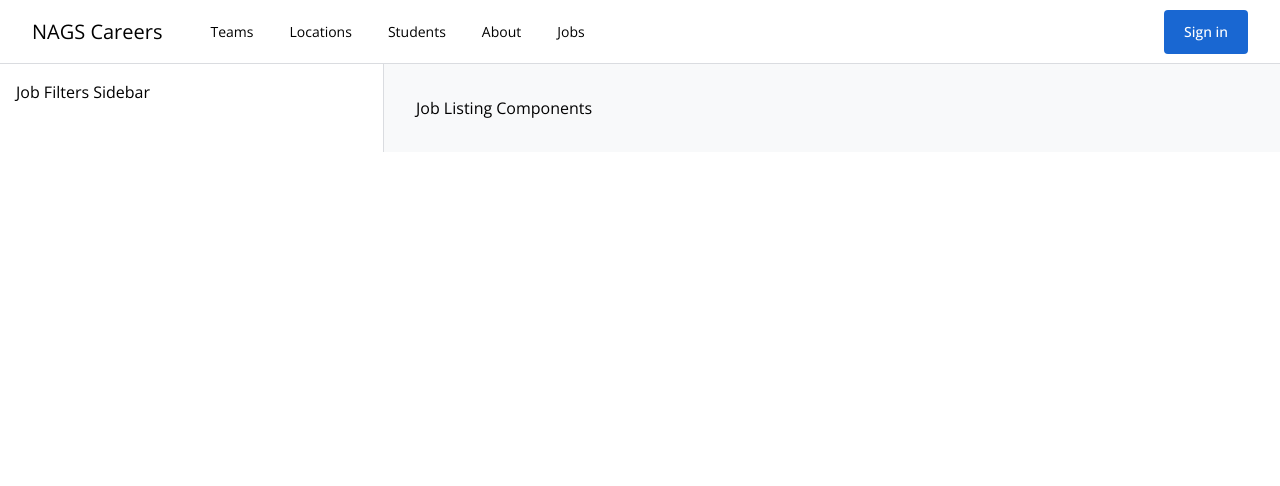
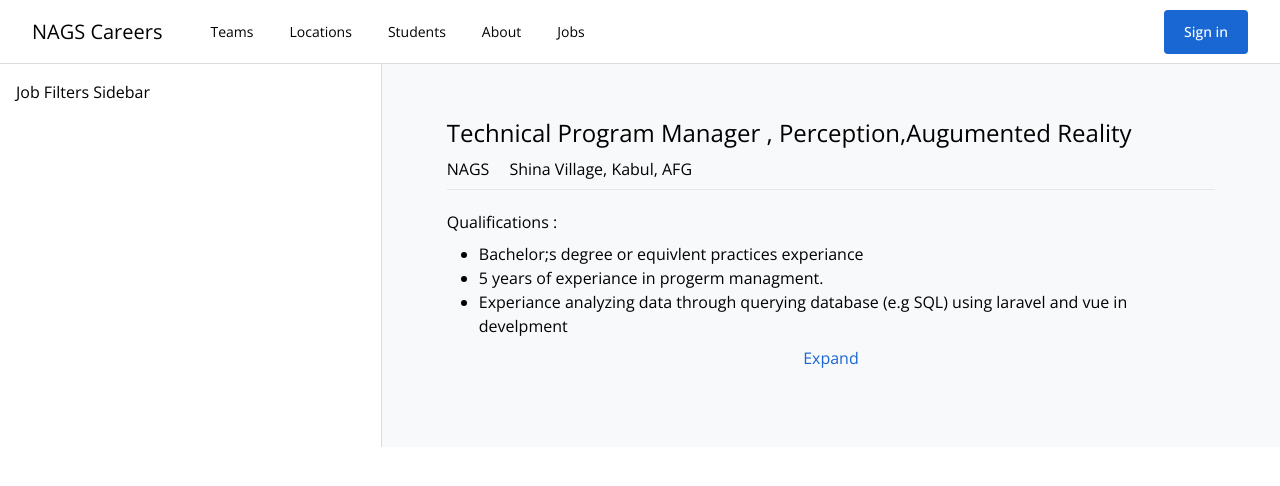
Before and after one commit to GhyasShahab/job-search, a Vue app: page /#/jobs/reasult in a window 1280 px wide. Shown: the top 486 px of the page. Built offline with nearby package versions, Linux system fonts and the light colour scheme.

Commit message:
Update JobListing component with job details

```diff
--- a/src/components/JobReasults/JobListing.vue
+++ b/src/components/JobReasults/JobListing.vue
@@ -1,5 +1,48 @@
 <template>
-  <main class="flex-auto p-8 bg-brand-gray-2">Job Listing Components</main>
+  <main class="flex-auto p-8 bg-brand-gray-2">
+    <ol>
+      <li class="mb-7">
+        <router-link
+          to="/jobs/reasult/1"
+          class="block mx-auto bg-brand-gray-2 border border-solid border-brand-gray-2 roundedy hover:shadow-gray"
+        >
+          <div class="pt-5 pb-2 mx-8 border-b border-solid bg-brand-gray-2">
+            <h2 class="mb-2 text-2xl">
+              Technical Program Manager , Perception,Augumented Reality
+            </h2>
+            <div class="flex flex-row align-middle">
+              <div class="mr-5">
+                <span>NAGS</span>
+              </div>
+              <div>
+                <span>Shina Village, Kabul, AFG</span>
+              </div>
+            </div>
+          </div>
+          <div class="px-8 py-4">
+            <div>
+              <h3 class="mt-1 mb-2">Qualifications :</h3>
+              <div>
+                <ul class="pl-8 list-disc">
+                  <li>Bachelor;s degree or equivlent practices experiance</li>
+                  <li>5 years of experiance in progerm managment.</li>
+                  <li>
+                    Experiance analyzing data through querying database (e.g
+                    SQL) using laravel and vue in develpment
+                  </li>
+                </ul>
+              </div>
+            </div>
+            <div class="mt-2 text-center">
+              <router-link to="/jobs/reasult/3" class="text-brand-blue-1">
+                Expand
+              </router-link>
+            </div>
+          </div>
+        </router-link>
+      </li>
+    </ol>
+  </main>
 </template>
 <script>
 export default {
```
